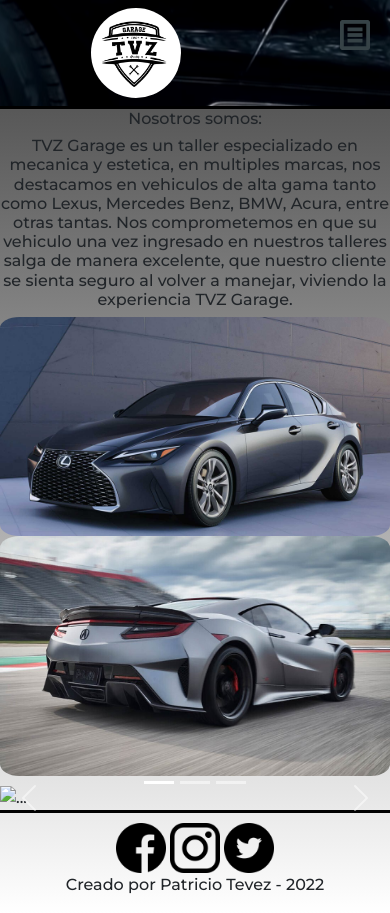
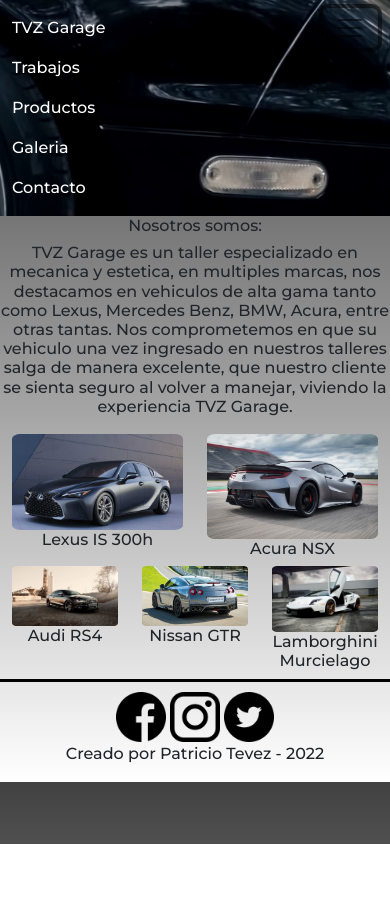
Before and after one commit to patotevez/TVZ-Garage, a plain HTML site: page index.html in a window 390 px wide. Both pictures are taken after a click on the button "Toggle navigation". After the commit the page ends 844 px from the top, so only its background shows below. Drawn offline with nearby package versions, Linux system fonts and the light colour scheme.

Commit message:
Bootstrap: Menu + Grid, añadidos en las paginas HTML

```diff
--- a/css/style.css
+++ b/css/style.css
@@ -1,6 +1,15 @@
 body {
     font-family: 'Montserrat', sans-serif;
-    background: linear-gradient(rgb(65, 65, 65), rgb(255, 255, 255)); /* Añadi gradiente al fondo */
+    background: linear-gradient(rgb(65, 65, 65), rgb(255, 255, 255));
+    /* Añadi gradiente al fondo */
+}
+
+h1,
+h2,
+h3,
+h4,
+h5 {
+    font-size: large;
 }
 
 /* Grid Contenedor de Index */
@@ -70,13 +79,20 @@
         "footerGrid";
 }
 
-/* GRID de Menu + Logo */
-.gridMenu {
-    display: grid;
+/* Menu BOOTSTRAP */
+.navbar {
     background-image: url(../img/FondoWeb1.png);
     background-position: center;
+}
 
+.nav-link {
+    color: white;
 }
+
+.nav-link:hover {
+    color: cornflowerblue;
+}
+
 
 /* Logo */
 .logo img {
@@ -86,62 +102,30 @@
     border-radius: 100%;
 }
 
-/* Incio Menu  */
-
-header {
-    display: flex;
-    text-decoration: none;
-    justify-content: space-around;
-    align-items: center;
-    padding: .5rem 2rem;
-    border-bottom: solid black;
-}
-
-.menu a,
-li {
-    text-decoration: none;
-    list-style: none;
-    color: white;
-}
-
-.menu ul {
-    display: flex;
-    align-items: center;
-    text-decoration: none;
-}
-
-.menu li {
-    margin-right: 1.5rem;
-}
-
-.menu a:hover {
-    color: cornflowerblue;
-}
-
-/* Fin Menu */
-
 /* GRID textoInicioGrid */
 .textoInicioGrid {
     display: grid;
     padding-bottom: 10px;
-    /* background-color: blueviolet; */
 }
 
 
 /* Incio textoInicio */
 .textoInicio h1,
 h2 {
-    font-size: medium;
     text-align: center;
 }
 
-/* Imagen lexusIs inicio */
-.lexusIs img {
+/* Imagen Autos inicio */
+.autosIndex img {
     width: 450px;
     height: 250px;
     display: flex;
     margin: auto;
     border-radius: 5%;
+}
+
+.container h3 {
+    text-align: center;
 }
 
 /* GRID Footer */
@@ -259,43 +243,8 @@
         background-color: blue;
     } */
 
-    /* Menu Hamburguesa */
-    .checkbtn {
-        display: block;
-    }
-
-    .menu-icon {
-        display: block;
-        position: fixed;
-        top: 20px;
-        right: 20px;
-    }
-
-    .menu ul {
-        background: grey;
-        display: block;
-        position: fixed;
-        top: -10px;
-        left: -150%;
-        width: 100%;
-        height: 100%;
-        right: 0;
-    }
-
-    .menu ul li {
-        padding: 2rem;
-        display: flex;
-        justify-content: center;
-        margin: 0;
-    }
-
-    #check:checked~ul {
-        left: 0;
-        transition: all .25s;
-    }
-
-    /* Imagen Lexus IS */
-    .lexusIs img {
+    /* Imagen Autos Index */
+    .autosIndex img {
         width: 100%;
         height: auto;
     }
@@ -329,4 +278,12 @@
         width: 100%;
         height: auto;
     }
+
+    /* Textos */
+    h1,
+    h2,
+    h3,
+    h4 {
+        font-size: medium
+    }
 }
--- a/index.html
+++ b/index.html
@@ -18,31 +18,24 @@
 
 <body class="inicio">
 
-    <div class="gridContainerIndex">
-        <div class="gridMenu">
-            <!-- Menu navegacion -->
-            <header>
-                <!-- Logo -->
-                <div class="logo">
-                    <img src="./img/TVZ_Logo.jpg" alt="logo">
+    <!-- MENU BOOTSTRAP -->
+    <nav class="navbar navbar-expand-lg bg-light sticky-top">
+        <div class="container-fluid">
+            <a class="nav-link" href="./index.html">TVZ Garage</a>
+            <button class="navbar-toggler" type="button" data-bs-toggle="collapse" data-bs-target="#navbarNavAltMarkup"
+                aria-controls="navbarNavAltMarkup" aria-expanded="false" aria-label="Toggle navigation">
+                <span class="navbar-toggler-icon"></span>
+            </button>
+            <div class="collapse navbar-collapse" id="navbarNavAltMarkup">
+                <div class="navbar-nav">
+                    <a class="nav-link" href="./trabajos.html">Trabajos</a>
+                    <a class="nav-link" href="./productos.html">Productos</a>
+                    <a class="nav-link" href="./galeria.html">Galeria</a>
+                    <a class="nav-link" href="./contacto.html">Contacto</a>
                 </div>
-                <div class="menu">
-
-                    <input type="checkbox" id="check">
-                    <label for="check" class="checkbtn">
-                        <i class="menu-icon"><img src="./img/pngwin.png" alt="LogoResponsive"></i>
-                    </label>
-
-                    <ul>
-                        <li><a href="./index.html">Inicio</a></li>
-                        <li><a href="./trabajos.html">Trabajos</a></li>
-                        <li><a href="./productos.html">Productos</a></li>
-                        <li><a href="./galeria.html">Galeria</a></li>
-                        <li><a href="./contacto.html">Contacto</a></li>
-                    </ul>
             </div>
-            </header>
         </div>
+    </nav>
 
     <!-- Texto infomativo -->
     <div class="textoInicioGrid">
@@ -58,51 +51,48 @@
                 nuestro
                 cliente se sienta seguro al volver a manejar, viviendo la experiencia TVZ Garage.</h2>
         </div>
-            <!-- Imagen index -->
-            <div class="lexusIs">
-                <img src="./img/lexus-is300.jpg" alt="lexusIs">
     </div>
-            <div class="lexusIs">
-                <img src="./img/acura-nsx.jpg" alt="lexusIs">
+
+
+    <!-- INICIO GRID BOOTSTRAP -->
+    <div class="container">
+        <div class="row">
+            <div class="col">
+                <div class="autosIndex">
+                    <img src="./img/lexus-is300.jpg" alt="lexus-is300">
+                </div>
+                <h3>Lexus IS 300h</h3>
+            </div>
+            <div class="col">
+                <div class="autosIndex">
+                    <img src="./img/acura-nsx.jpg" alt="acura-nsx">
+                </div>
+                <h3>Acura NSX</h3>
+            </div>
+        </div>
+        <div class="row">
+            <div class="col">
+                <div class="autosIndex">
+                    <img src="./img/audi-rs4.jpg" alt="audi-rs4">
+                </div>
+                <h3>Audi RS4</h3>
+            </div>
+            <div class="col">
+                <div class="autosIndex">
+                    <img src="./img/nissan-gtr.jpg" alt="nissan-gtr">
+                </div>
+                <h3>Nissan GTR</h3>
+            </div>
+            <div class="col">
+                <div class="autosIndex">
+                    <img src="./img/lamborghini-murcielago.jpg" alt="lamborghini-murcielago">
+                </div>
+                <h3>Lamborghini Murcielago</h3>
+            </div>
         </div>
     </div>
 
-<!-- Carrousel de Bootstrap -->
-
-        <div id="carouselExampleIndicators" class="carousel slide" data-bs-ride="true">
-            <div class="carousel-indicators">
-                <button type="button" data-bs-target="#carouselExampleIndicators" data-bs-slide-to="0" class="active"
-                    aria-current="true" aria-label="Slide 1"></button>
-                <button type="button" data-bs-target="#carouselExampleIndicators" data-bs-slide-to="1"
-                    aria-label="Slide 2"></button>
-                <button type="button" data-bs-target="#carouselExampleIndicators" data-bs-slide-to="2"
-                    aria-label="Slide 3"></button>
-            </div>
-            <div class="carousel-inner">
-                <div class="carousel-item active">
-                    <img src="..." class="d-block w-100" alt="...">
-                </div>
-                <div class="carousel-item">
-                    <img src="..." class="d-block w-100" alt="...">
-                </div>
-                <div class="carousel-item">
-                    <img src="..." class="d-block w-100" alt="...">
-                </div>
-            </div>
-            <button class="carousel-control-prev" type="button" data-bs-target="#carouselExampleIndicators"
-                data-bs-slide="prev">
-                <span class="carousel-control-prev-icon" aria-hidden="true"></span>
-                <span class="visually-hidden">Previous</span>
-            </button>
-            <button class="carousel-control-next" type="button" data-bs-target="#carouselExampleIndicators"
-                data-bs-slide="next">
-                <span class="carousel-control-next-icon" aria-hidden="true"></span>
-                <span class="visually-hidden">Next</span>
-            </button>
-        </div>
-
-<!-- Fin Carrousel de Bootstrap -->
-
+    <!-- FIN GRID BOOTSTRAP -->
 
     <!-- Pie de pagina -->
     <div class="footerGrid">
```
Also changed, not shown: contacto.html (+23 -25 lines), galeria.html (+23 -22 lines), productos.html (+23 -24 lines), trabajos.html (+46 -28 lines), img/audi-rs4.jpg (added), img/bmw-serie3.jpg (added), img/lamborghini-murcielago.jpg (added), img/nissan-gtr.jpg (added). Lines whose indentation alone changed are shown as unchanged.
